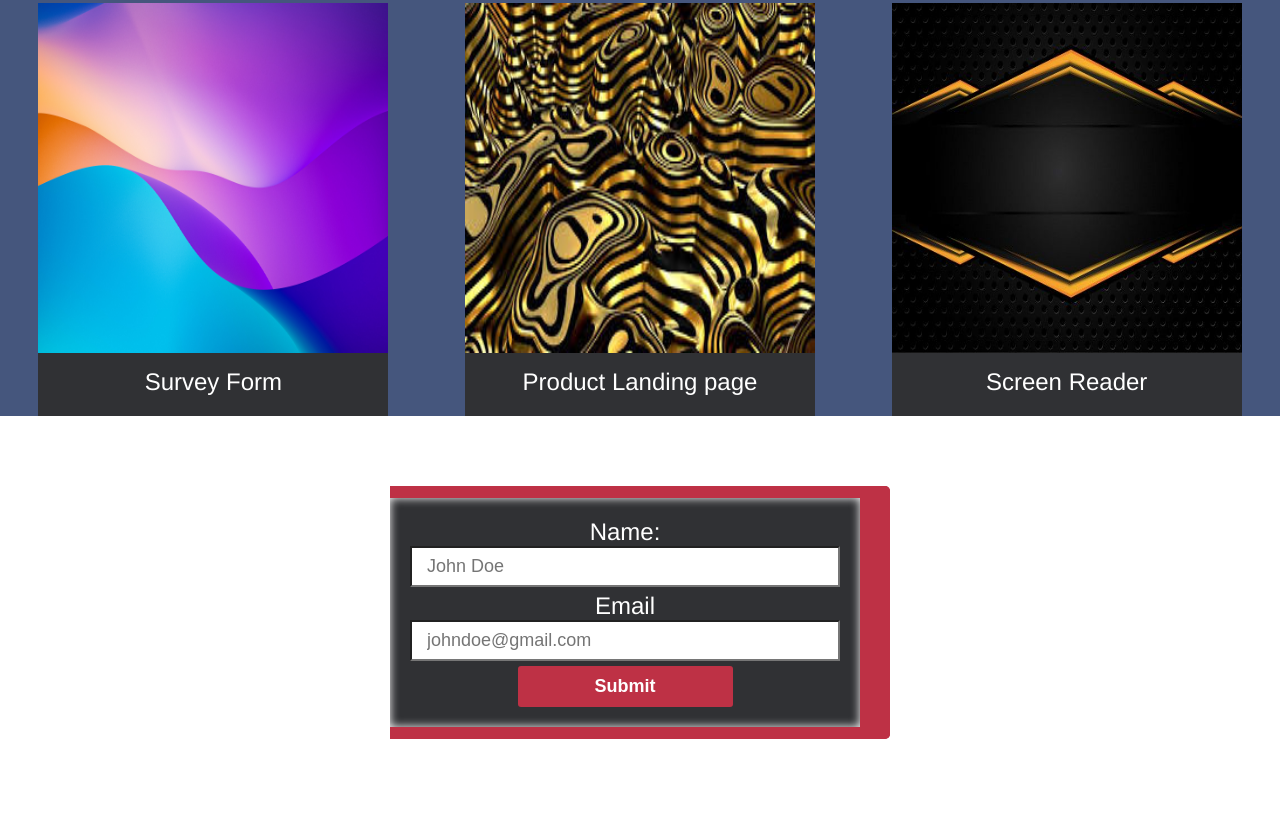
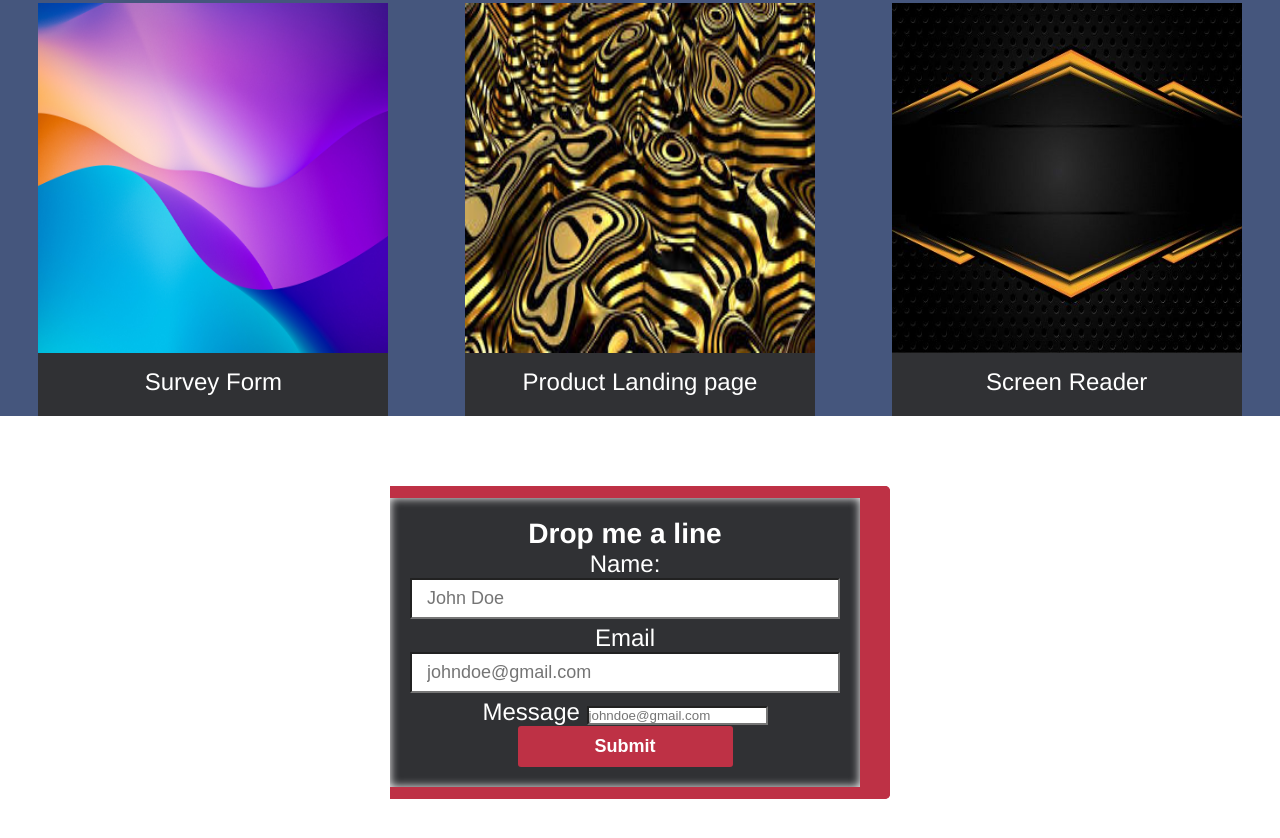
Before and after one commit to nimely111/Resume, a plain HTML site: page index.html in a window 1280 px wide. Shown: the part 1391-2229 px from the top of the page. Drawn offline with Linux system fonts and the light colour scheme.

Commit message:
added message

```diff
--- a/Resume/CSS/style.css
+++ b/Resume/CSS/style.css
@@ -164,4 +164,4 @@ hr{
     border-bottom: 12px solid #BE3145;
     box-shadow:inset 0px 0px 10px;
     background-color: #303134;
-} db
+}
--- a/index.html
+++ b/index.html
@@ -57,6 +57,7 @@
 
         <section id="contact">
           <div class="form-group">
+             <h3>Drop me a line</h3>
             <form action="" class="my-form">
                <div>
                   <label for="name">Name:</label>
@@ -66,6 +67,10 @@
                 <label for="email">Email</label>
                 <input type="email" placeholder="johndoe@gmail.com" name="email" id="email">
                 </div>
+                <div>
+                  <label for="message">Message</label>
+                  <input type="message" placeholder="johndoe@gmail.com" name="email" id="email">
+                  </div>
                <div><input type="submit" value="Submit"></div>
               </form>
           </div>
```
